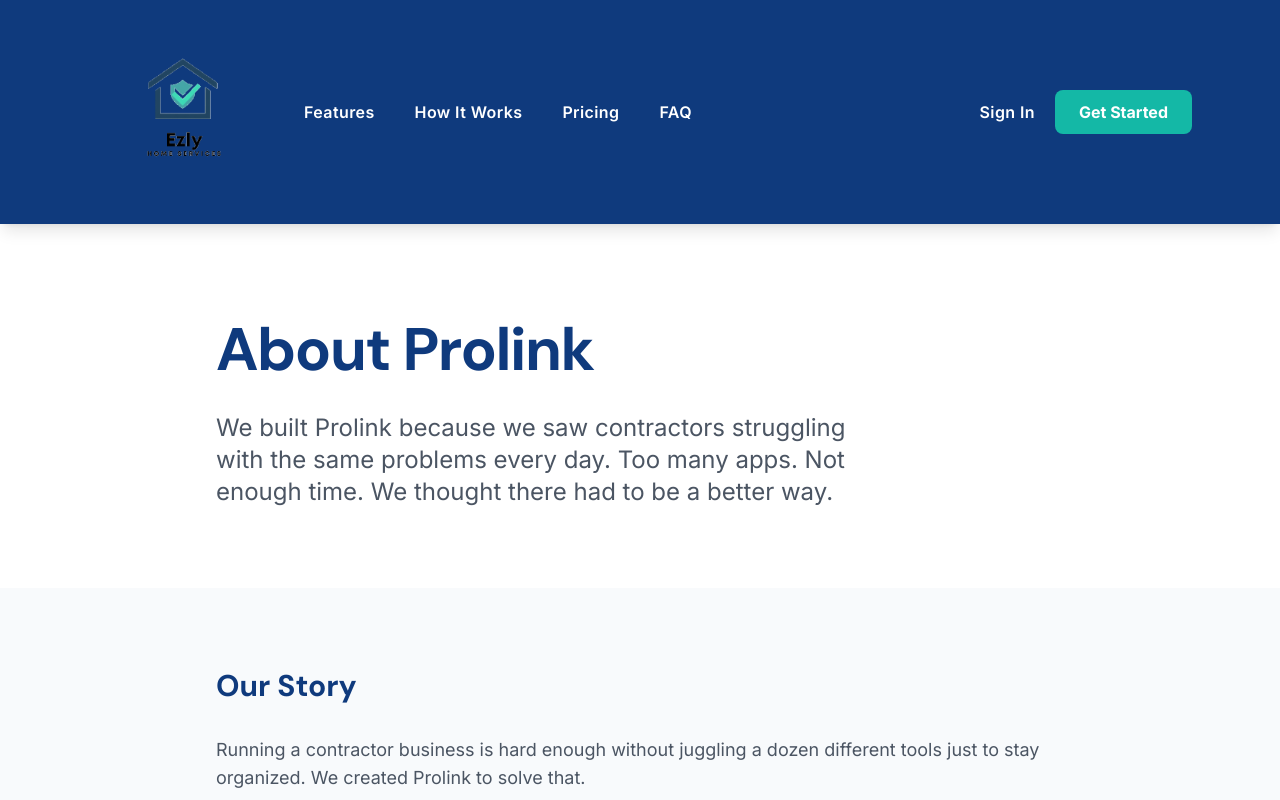
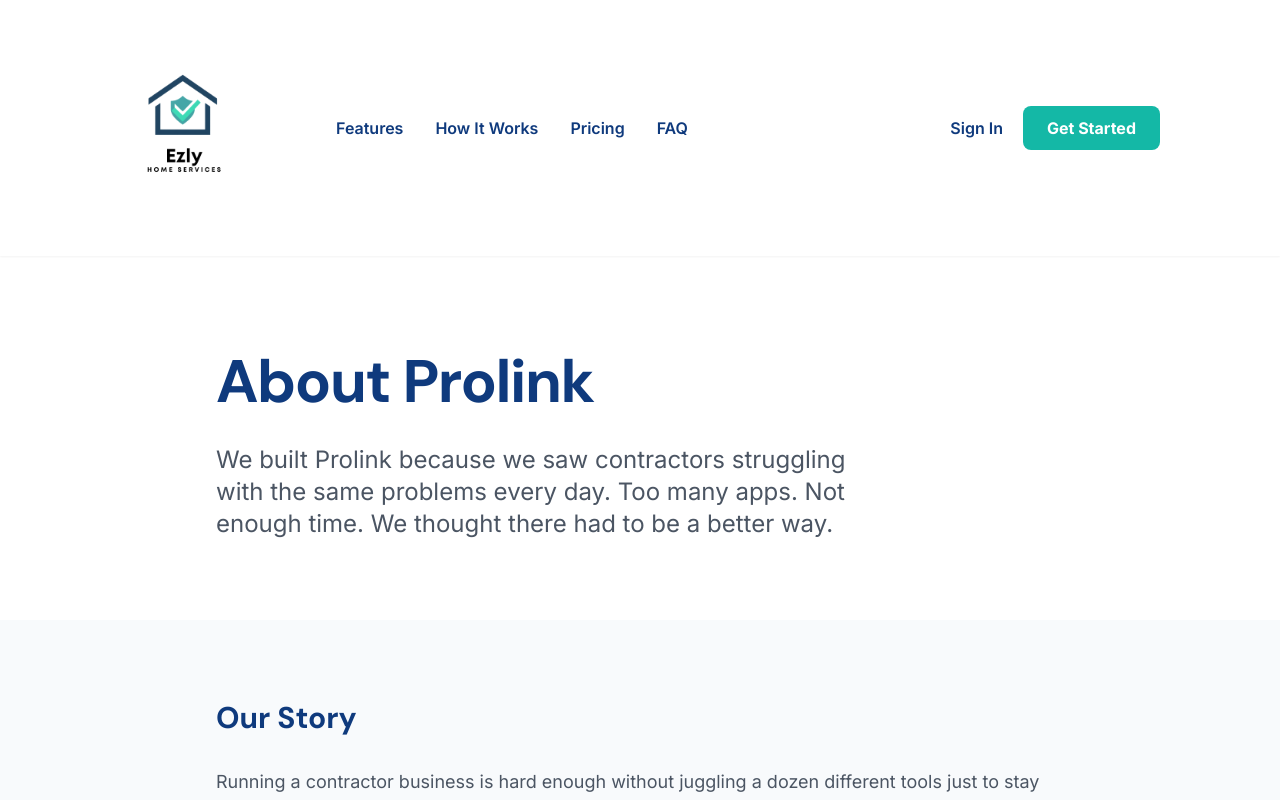
Before and after one commit to bpnelsen/ezly-dashboard, a Next.js app: page /about in a window 1280 px wide. Shown: the top 800 px of the page. Built offline with nearby package versions, Linux system fonts and the light colour scheme.

Commit message:
Reactive header that shrinks on scroll - white bg, smaller logo, compact nav

```diff
--- a/components/Navigation.tsx
+++ b/components/Navigation.tsx
@@ -1,46 +1,101 @@
 'use client'
 
 import Link from 'next/link'
-import { useState } from 'react'
+import { useState, useEffect } from 'react'
 import { Menu, X } from 'lucide-react'
 import EzlyLogo from './EzlyLogo'
 
 export default function Navigation() {
+  const [scrolled, setScrolled] = useState(false)
   const [menuOpen, setMenuOpen] = useState(false)
 
+  useEffect(() => {
+    const handleScroll = () => {
+      setScrolled(window.scrollY > 20)
+    }
+
+    window.addEventListener('scroll', handleScroll, { passive: true })
+    return () => window.removeEventListener('scroll', handleScroll)
+  }, [])
+
   return (
-    <nav className="sticky top-0 z-50 bg-[#0f3a7d] shadow-lg">
-      <div className="max-w-6xl mx-auto px-4 sm:px-6 py-4 flex justify-between items-center gap-6">
-        {/* Logo */}
-        <Link href="/" className="flex items-center flex-shrink-0 w-40 sm:w-48">
-          <EzlyLogo className="w-full h-auto" />
+    <nav
+      className={`sticky top-0 z-50 transition-all duration-300 ${
+        scrolled
+          ? 'bg-white/95 backdrop-blur-md shadow-md py-2'
+          : 'bg-white shadow-sm py-4'
+      }`}
+    >
+      <div className={`max-w-6xl mx-auto px-4 sm:px-6 flex justify-between items-center gap-6 transition-all duration-300 ${
+        scrolled ? 'py-0' : 'py-2'
+      }`}>
+        {/* Logo - Shrinks on scroll */}
+        <Link href={scrolled ? '/' : '/'} className={`flex items-center flex-shrink-0 transition-all duration-300 ${
+          scrolled ? 'w-32 sm:w-36' : 'w-40 sm:w-48'
+        }`}>
+          <EzlyLogo className={`w-full h-auto transition-all duration-300 ${
+            scrolled ? 'py-1' : 'py-2'
+          }`} />
         </Link>
 
         {/* Desktop Navigation */}
-        <div className="hidden lg:flex flex-1 justify-between items-center">
-          <div className="flex items-center gap-10">
-            <a href="/#features" className="text-white hover:text-[#14b8a6] transition-colors font-semibold text-base tracking-wide">
+        <div className={`hidden lg:flex flex-1 justify-between items-center transition-all duration-300 ${
+          scrolled ? 'px-4' : 'px-8'
+        }`}>
+          <div className={`flex items-center gap-8 transition-all duration-300 ${
+            scrolled ? 'gap-6 text-sm' : 'gap-10 text-base'
+          }`}>
+            <a href={scrolled ? '/#features' : '/#features'} className={`transition-colors font-semibold ${
+              scrolled
+                ? 'text-[#0f3a7d] hover:text-[#14b8a6]'
+                : 'text-[#0f3a7d] hover:text-[#14b8a6]'
+            }`}>
               Features
             </a>
-            <a href="/#how-it-works" className="text-white hover:text-[#14b8a6] transition-colors font-semibold text-base tracking-wide">
+            <a href={scrolled ? '/#how-it-works' : '/#how-it-works'} className={`transition-colors font-semibold ${
+              scrolled
+                ? 'text-[#0f3a7d] hover:text-[#14b8a6]'
+                : 'text-[#0f3a7d] hover:text-[#14b8a6]'
+            }`}>
               How It Works
             </a>
-            <a href="/#pricing" className="text-white hover:text-[#14b8a6] transition-colors font-semibold text-base tracking-wide">
+            <a href={scrolled ? '/#pricing' : '/#pricing'} className={`transition-colors font-semibold ${
+              scrolled
+                ? 'text-[#0f3a7d] hover:text-[#14b8a6]'
+                : 'text-[#0f3a7d] hover:text-[#14b8a6]'
+            }`}>
               Pricing
             </a>
-            <a href="/#faq" className="text-white hover:text-[#14b8a6] transition-colors font-semibold text-base tracking-wide">
+            <a href={scrolled ? '/#faq' : '/#faq'} className={`transition-colors font-semibold ${
+              scrolled
+                ? 'text-[#0f3a7d] hover:text-[#14b8a6]'
+                : 'text-[#0f3a7d] hover:text-[#14b8a6]'
+            }`}>
               FAQ
             </a>
           </div>
 
-          {/* Auth Buttons */}
-          <div className="flex items-center gap-5">
-            <Link href="/login" className="text-white font-semibold text-base tracking-wide hover:text-[#14b8a6] transition-colors">
+          {/* Auth Buttons - Shrink on scroll */}
+          <div className={`flex items-center gap-4 transition-all duration-300 ${
+            scrolled ? 'gap-4' : 'gap-5'
+          }`}>
+            <Link
+              href={scrolled ? '/login' : '/login'}
+              className={`font-semibold transition-colors ${
+                scrolled
+                  ? 'text-[#0f3a7d] hover:text-[#14b8a6] text-sm'
+                  : 'text-[#0f3a7d] hover:text-[#14b8a6]'
+              }`}
+            >
               Sign In
             </Link>
             <Link
-              href="/signup/contractor"
-              className="px-6 py-2.5 bg-[#14b8a6] text-white rounded-lg font-bold text-base hover:bg-[#0d9e8c] hover:shadow-lg transition-all duration-300"
+              href={scrolled ? '/signup/contractor' : '/signup/contractor'}
+              className={`bg-[#14b8a6] text-white rounded-lg font-bold transition-all duration-300 ${
+                scrolled
+                  ? 'px-4 py-2 text-sm hover:bg-[#0d9e8c]'
+                  : 'px-6 py-2.5 text-base hover:bg-[#0d9e8c] hover:shadow-lg'
+              }`}
             >
               Get Started
             </Link>
@@ -50,7 +105,9 @@
         {/* Mobile Menu Button */}
         <button
           onClick={() => setMenuOpen(!menuOpen)}
-          className="lg:hidden p-2 text-white hover:bg-white/10 rounded-lg transition-colors"
+          className={`lg:hidden p-2 rounded-lg transition-colors ${
+            scrolled ? 'text-[#0f3a7d]' : 'text-[#0f3a7d]'
+          }`}
         >
           {menuOpen ? <X size={24} /> : <Menu size={24} />}
         </button>
@@ -58,28 +115,53 @@
 
       {/* Mobile Navigation Menu */}
       {menuOpen && (
-        <div className="lg:hidden bg-[#0c2e5c] border-t border-white/10">
-          <div className="px-4 py-4 space-y-1">
-            <a href="/#features" onClick={() => setMenuOpen(false)} className="block px-4 py-3 text-white hover:text-[#14b8a6] rounded-lg transition-colors font-semibold">
+        <div className={`lg:hidden border-t transition-all duration-300 ${
+          scrolled ? 'bg-white/95 backdrop-blur-md' : 'bg-white'
+        }`}>
+          <div className={`max-w-6xl mx-auto px-4 py-4 space-y-1 ${
+            scrolled ? 'py-3' : 'py-4'
+          }`}>
+            <a href={scrolled ? '/#features' : '/#features'} onClick={() => setMenuOpen(false)} className={`block px-4 py-3 rounded-lg transition-colors font-semibold ${
+              scrolled ? 'text-[#0f3a7d] hover:text-[#14b8a6]' : 'text-[#0f3a7d] hover:text-[#14b8a6]'
+            }`}>
               Features
             </a>
-            <a href="/#how-it-works" onClick={() => setMenuOpen(false)} className="block px-4 py-3 text-white hover:text-[#14b8a6] rounded-lg transition-colors font-semibold">
+            <a href={scrolled ? '/#how-it-works' : '/#how-it-works'} onClick={() => setMenuOpen(false)} className={`block px-4 py-3 rounded-lg transition-colors font-semibold ${
+              scrolled ? 'text-[#0f3a7d] hover:text-[#14b8a6]' : 'text-[#0f3a7d] hover:text-[#14b8a6]'
+            }`}>
               How It Works
             </a>
-            <a href="/#pricing" onClick={() => setMenuOpen(false)} className="block px-4 py-3 text-white hover:text-[#14b8a6] rounded-lg transition-colors font-semibold">
+            <a href={scrolled ? '/#pricing' : '/#pricing'} onClick={() => setMenuOpen(false)} className={`block px-4 py-3 rounded-lg transition-colors font-semibold ${
+              scrolled ? 'text-[#0f3a7d] hover:text-[#14b8a6]' : 'text-[#0f3a7d] hover:text-[#14b8a6]'
+            }`}>
               Pricing
             </a>
-            <a href="/#faq" onClick={() => setMenuOpen(false)} className="block px-4 py-3 text-white hover:text-[#14b8a6] rounded-lg transition-colors font-semibold">
+            <a href={scrolled ? '/#faq' : '/#faq'} onClick={() => setMenuOpen(false)} className={`block px-4 py-3 rounded-lg transition-colors font-semibold ${
+              scrolled ? 'text-[#0f3a7d] hover:text-[#14b8a6]' : 'text-[#0f3a7d] hover:text-[#14b8a6]'
+            }`}>
               FAQ
             </a>
-            <hr className="my-3 border-white/20" />
-            <div className="flex items-center gap-3 px-2">
-              <Link href="/login" className="flex-1 px-4 py-3 text-center text-white border-2 border-white rounded-lg font-semibold hover:bg-white hover:text-[#0f3a7d] transition-colors">
+            <hr className={`my-3 ${scrolled ? 'border-gray-200' : 'border-gray-100'}`} />
+            <div className={`flex items-center gap-3 px-2 ${
+              scrolled ? 'gap-2' : 'gap-3'
+            }`}>
+              <Link
+                href={scrolled ? '/login' : '/login'}
+                onClick={() => setMenuOpen(false)}
+                className={`flex-1 text-center border-2 rounded-lg font-semibold transition-colors ${
+                  scrolled
+                    ? 'border-[#0f3a7d] text-[#0f3a7d] hover:bg-[#0f3a7d] hover:text-white py-2 text-sm'
+                    : 'border-[#0f3a7d] text-[#0f3a7d] hover:bg-[#0f3a7d] hover:text-white'
+                }`}
+              >
                 Sign In
               </Link>
               <Link
-                href="/signup/contractor"
-                className="flex-1 px-4 py-3 text-center bg-[#14b8a6] text-white rounded-lg font-semibold hover:bg-[#0d9e8c] transition-colors"
+                href={scrolled ? '/signup/contractor' : '/signup/contractor'}
+                onClick={() => setMenuOpen(false)}
+                className={`flex-1 text-center bg-[#14b8a6] text-white rounded-lg font-semibold transition-colors ${
+                  scrolled ? 'hover:bg-[#0d9e8c] py-2 text-sm' : 'hover:bg-[#0d9e8c]'
+                }`}
               >
                 Get Started
               </Link>
```
